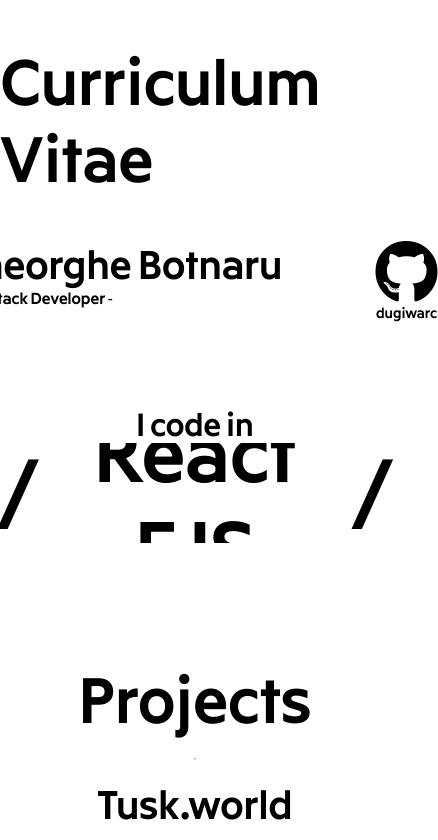
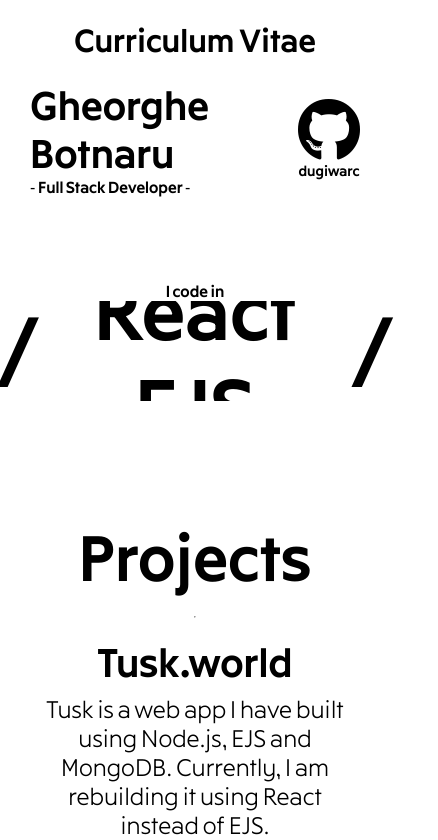
Before and after one commit to dugiwarc/curriculumvitae, a React (Create React App) app: page / in a window 390 px wide. Shown: the top 840 px of the page, 438 px wide, since content can reach past the window. Built offline with nearby package versions, Linux system fonts and the light colour scheme.

Commit message:
add media query

```diff
--- a/src/App.css
+++ b/src/App.css
@@ -157,3 +157,16 @@ ul li {
 .theMiddleMan {
   margin: 0 2vw;
 }
+
+@media screen and (max-width: 600px) {
+  .theMiddleMan {
+    margin: 0;
+  }
+  .Profile {
+    width: 330px;
+  }
+
+  .App {
+    font-size: 1rem;
+  }
+}
```
